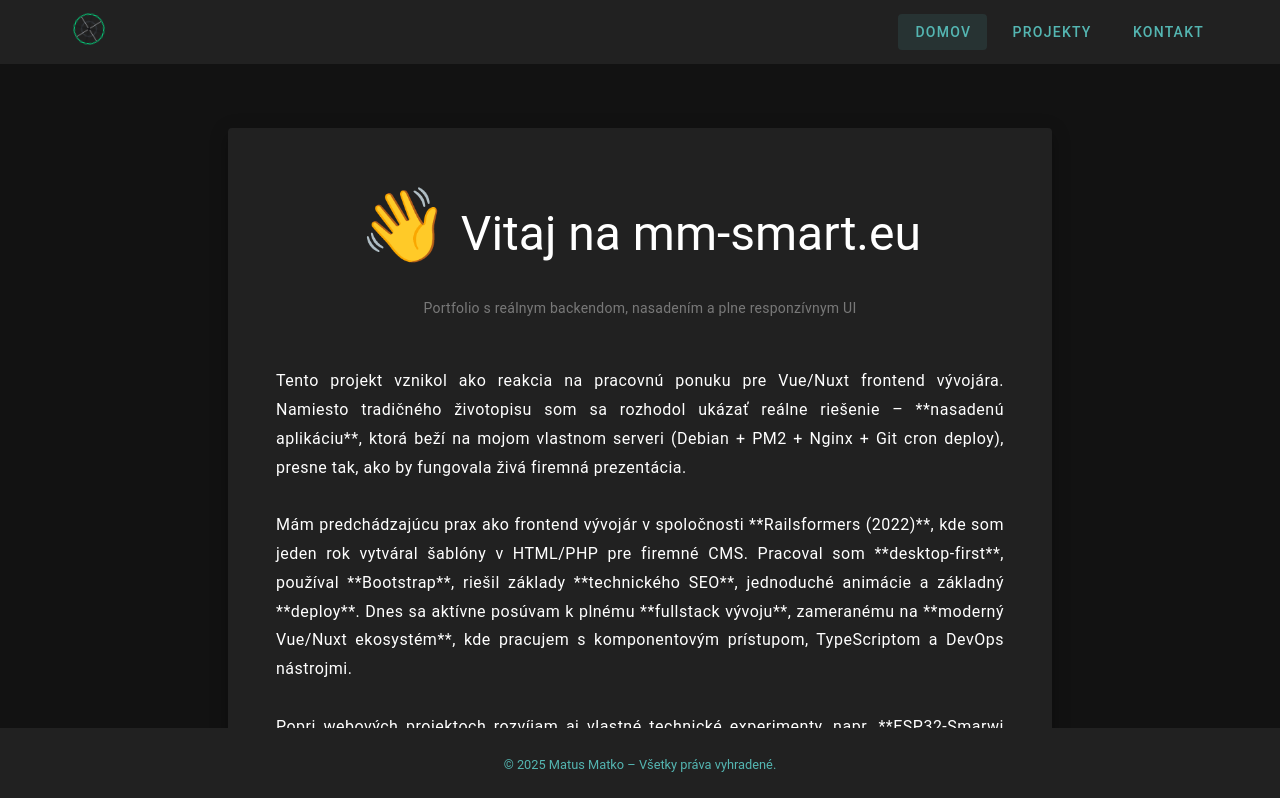
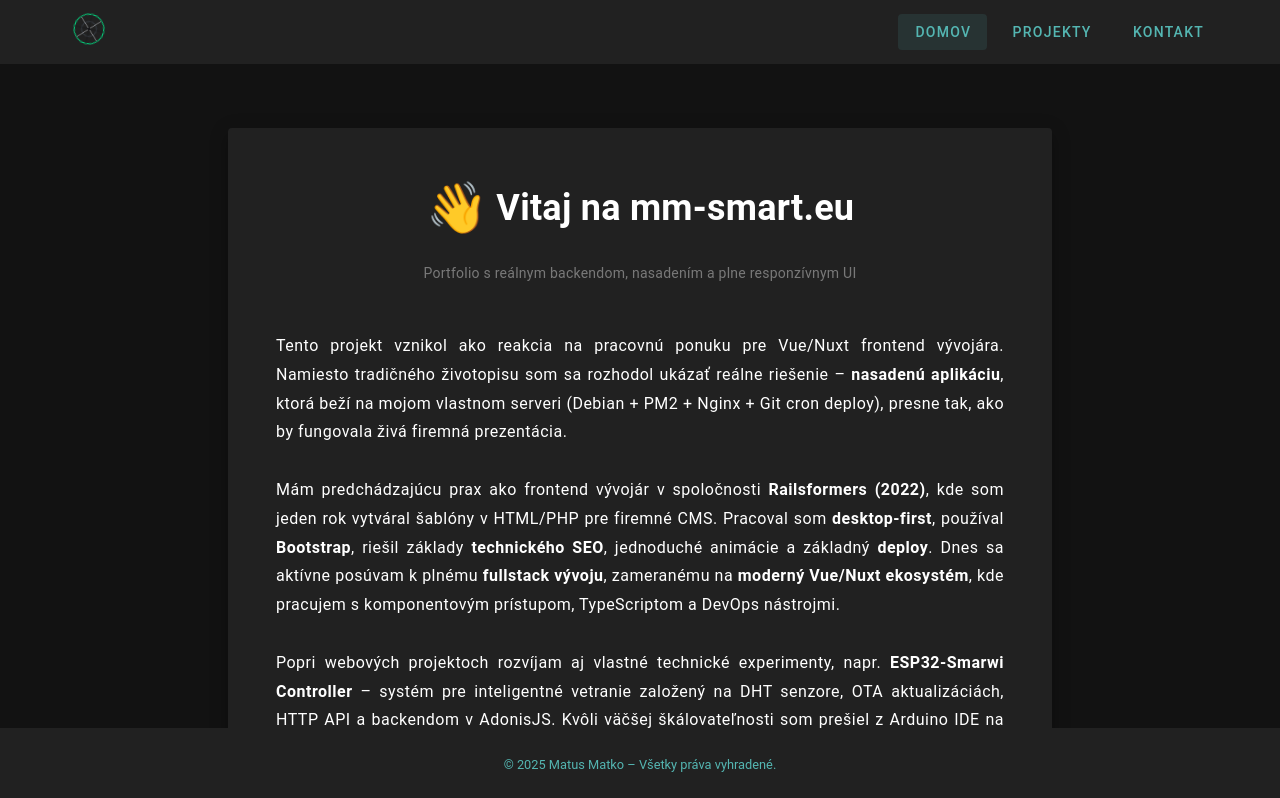
Before and after one commit to pampaliry/portfolio-nuxt, a Nuxt app: page / in a window 1280 px wide. Shown: the top 798 px of the page. Built offline with nearby package versions, Linux system fonts and the light colour scheme.

Commit message:
Build commit

```diff
--- a/components/HandWave.vue
+++ b/components/HandWave.vue
@@ -18,6 +18,6 @@
   display: inline-block;
   transform-origin: 70% 70%;
   animation: wave 2s infinite;
-  font-size: 1.5em;
+  font-size: 2.5em !important;
 }
 </style>
--- a/pages/index.vue
+++ b/pages/index.vue
@@ -9,9 +9,13 @@ import HandWave from '~/components/HandWave.vue'
       <v-row justify="center">
         <v-col cols="12" md="8">
           <v-card class="pa-8" elevation="10" tag="article">
-            <v-card-title class="text-h3 text-center font-weight-bold">
-              <HandWave /> <h1 class="text-h3 d-inline-block">Vitaj na mm-smart.eu</h1>
+            <v-card-title class="text-center font-weight-bold d-flex justify-center align-center flex-wrap">
+              <span class="d-inline-flex align-center">
+                <HandWave style="font-size: 1.5rem; margin-right: 0.5rem;" />
+                <h1 class="hero-heading">Vitaj na mm-smart.eu</h1>
+              </span>
             </v-card-title>
+
             <v-card-subtitle class="text-center text-grey mt-2">
               Portfolio s reálnym backendom, nasadením a plne responzívnym UI
             </v-card-subtitle>
@@ -19,19 +23,19 @@ import HandWave from '~/components/HandWave.vue'
             <v-card-text class="text-body-1 text-center mt-8">
               <div class="text-justify" style="line-height: 1.8">
                 Tento projekt vznikol ako reakcia na pracovnú ponuku pre Vue/Nuxt frontend vývojára.
-                Namiesto tradičného životopisu som sa rozhodol ukázať reálne riešenie – **nasadenú aplikáciu**, ktorá beží na mojom vlastnom serveri
+                Namiesto tradičného životopisu som sa rozhodol ukázať reálne riešenie – <strong>nasadenú aplikáciu</strong>, ktorá beží na mojom vlastnom serveri
                 (Debian + PM2 + Nginx + Git cron deploy), presne tak, ako by fungovala živá firemná prezentácia.
 
                 <br /><br />
 
-                Mám predchádzajúcu prax ako frontend vývojár v spoločnosti **Railsformers (2022)**, kde som jeden rok vytváral šablóny v HTML/PHP pre firemné CMS.
-                Pracoval som **desktop-first**, používal **Bootstrap**, riešil základy **technického SEO**, jednoduché animácie a základný **deploy**.
-                Dnes sa aktívne posúvam k plnému **fullstack vývoju**, zameranému na **moderný Vue/Nuxt ekosystém**, kde pracujem s komponentovým prístupom, TypeScriptom a DevOps nástrojmi.
+                Mám predchádzajúcu prax ako frontend vývojár v spoločnosti <strong>Railsformers (2022)</strong>, kde som jeden rok vytváral šablóny v HTML/PHP pre firemné CMS.
+                Pracoval som <strong>desktop-first</strong>, používal <strong>Bootstrap</strong>, riešil základy <strong>technického SEO</strong>, jednoduché animácie a základný <strong>deploy</strong>.
+                Dnes sa aktívne posúvam k plnému <strong>fullstack vývoju</strong>, zameranému na <strong>moderný Vue/Nuxt ekosystém</strong>, kde pracujem s komponentovým prístupom, TypeScriptom a DevOps nástrojmi.
 
                 <br /><br />
 
-                Popri webových projektoch rozvíjam aj vlastné technické experimenty, napr. **ESP32-Smarwi Controller** – systém pre inteligentné vetranie založený na DHT senzore, OTA aktualizáciách, HTTP API a backendom v AdonisJS.
-                Kvôli väčšej škálovateľnosti som prešiel z Arduino IDE na **PlatformIO** v prostredí VS Code.
+                Popri webových projektoch rozvíjam aj vlastné technické experimenty, napr. <strong>ESP32-Smarwi Controller</strong> – systém pre inteligentné vetranie založený na DHT senzore, OTA aktualizáciách, HTTP API a backendom v AdonisJS.
+                Kvôli väčšej škálovateľnosti som prešiel z Arduino IDE na <strong>PlatformIO</strong> v prostredí VS Code.
 
                 <br /><br />
 
@@ -87,3 +91,12 @@ import HandWave from '~/components/HandWave.vue'
     </section>
   </v-container>
 </template>
+
+<style scoped>
+.hero-heading {
+  font-size: clamp(1.25rem, 4vw, 2.25rem);
+  line-height: 1.3;
+  word-break: break-word;
+  white-space: normal;
+}
+</style>
```
